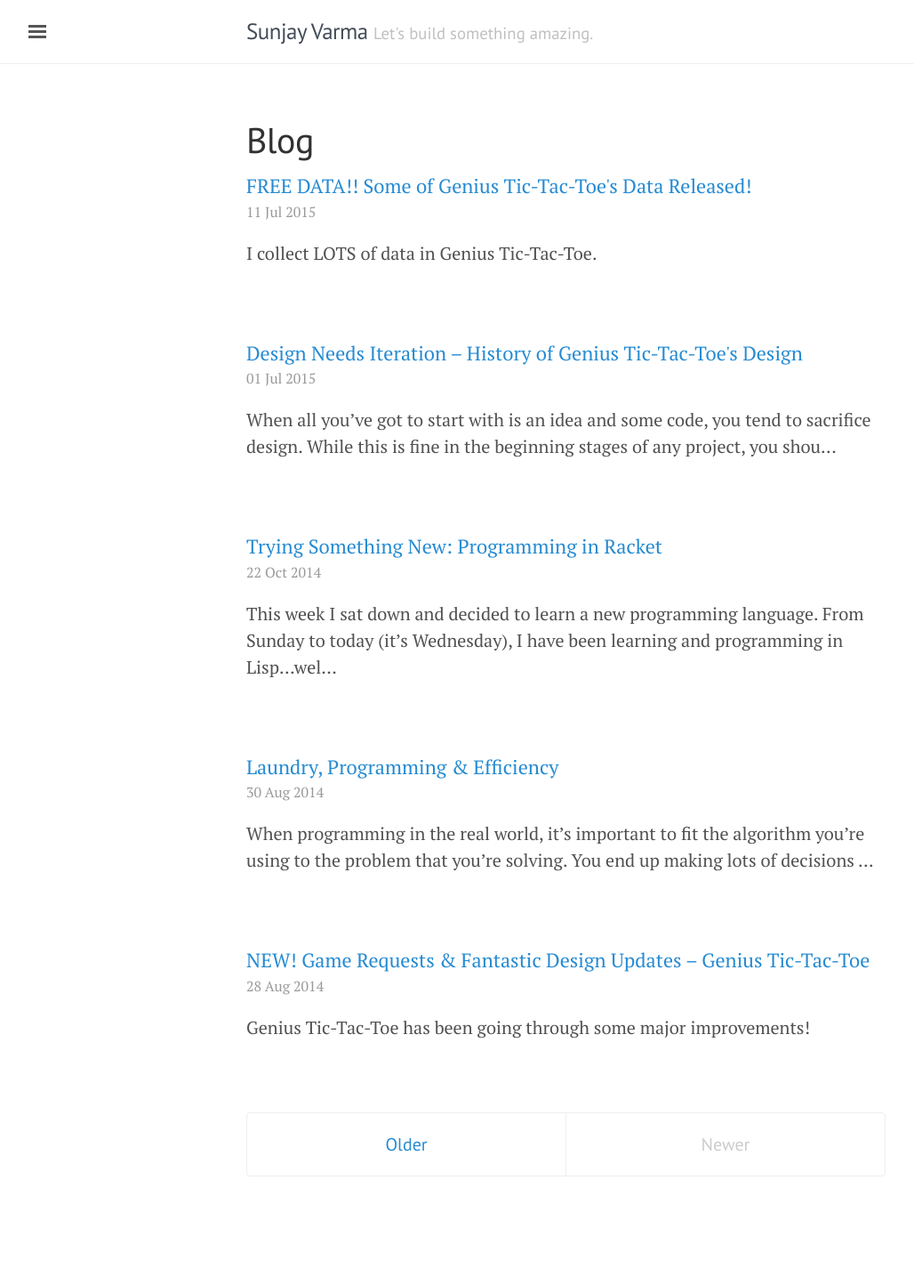
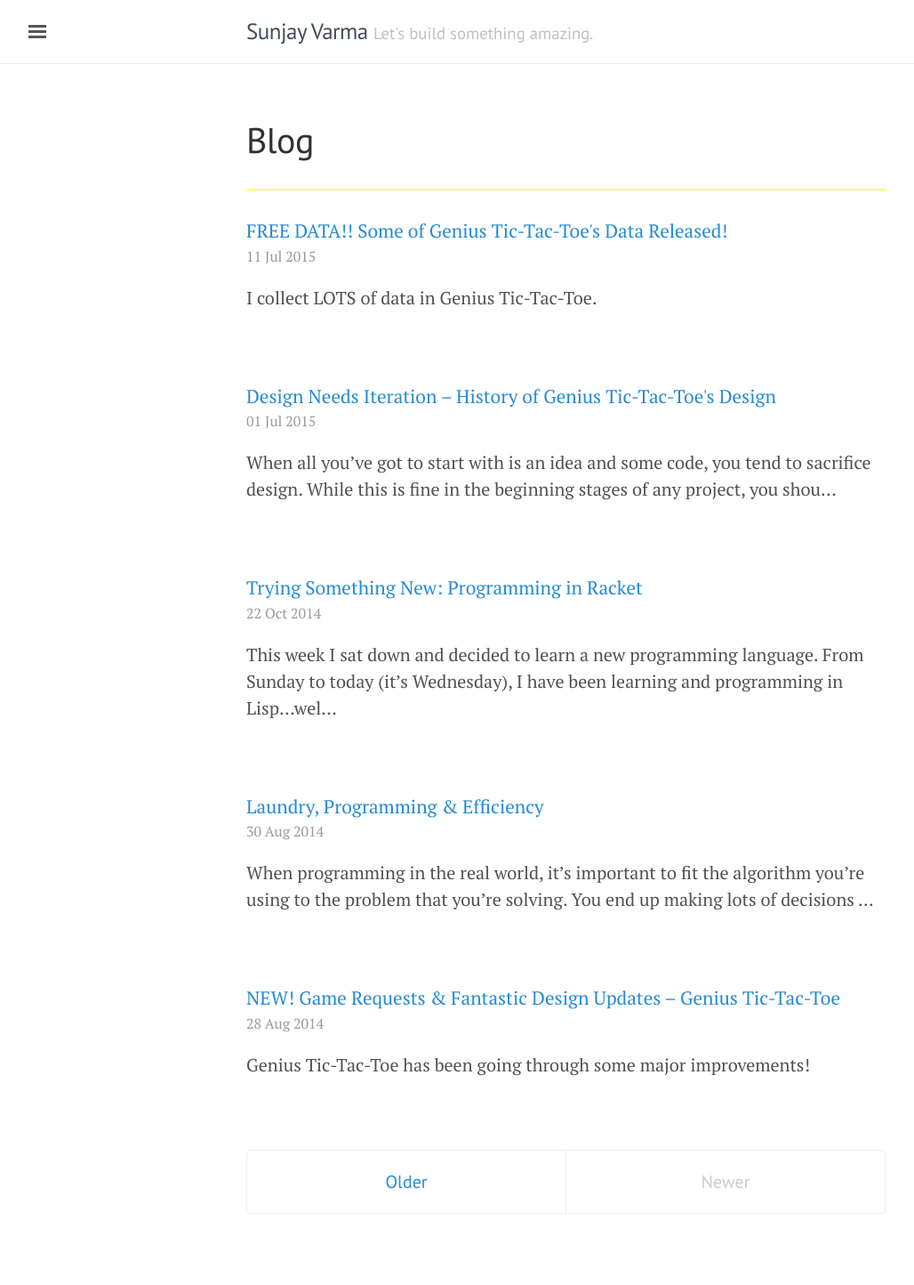
Before and after one commit to sunjay/sunjay.github.io, a Jekyll site: the page built from blog/index.html, in a window 1280 px wide. Shown: the whole page at 89% size, without its empty margins (3-1031 px from the left). Built offline with Jekyll 4.4.1, drawn with Linux system fonts in a browser that asks for light colours; the list of posts is cut into pages by our own code; before the commit the page ends 1402 px from its top, so only the background shows below that.

Commit message:
Tweaking pages to add an hr under all the titles

```diff
--- a/_layouts/page.html
+++ b/_layouts/page.html
@@ -4,5 +4,7 @@
 
 <div class="page">
   <h1 class="page-title">{{ page.title }}</h1>
+  <hr />
+
   {{ content }}
 </div>
--- a/_layouts/post.html
+++ b/_layouts/post.html
@@ -5,6 +5,7 @@
 <div class="post">
   <h1 class="post-title">{{ page.title }}</h1>
   <span class="post-date">{{ page.date | date_to_string }}</span>
+  <hr />
   {{ content }}
 </div>
 
--- a/assets/css/lanyon.css
+++ b/assets/css/lanyon.css
@@ -304,7 +304,6 @@
 }
 
 /* Blog post or page title */
-.post-title,
 .post-title a {
   font-size: 105%;
 }
--- a/assets/css/poole.css
+++ b/assets/css/poole.css
@@ -132,8 +132,7 @@
   position: relative;
   margin: 1.5rem 0;
   border: 0;
-  border-top: 1px solid #eee;
-  border-bottom: 1px solid #fff;
+  border-top: 2px solid #FAFF69;
 }
 
 abbr {
```
Also changed, not shown: _pages/home.md (+1 -2 lines).
